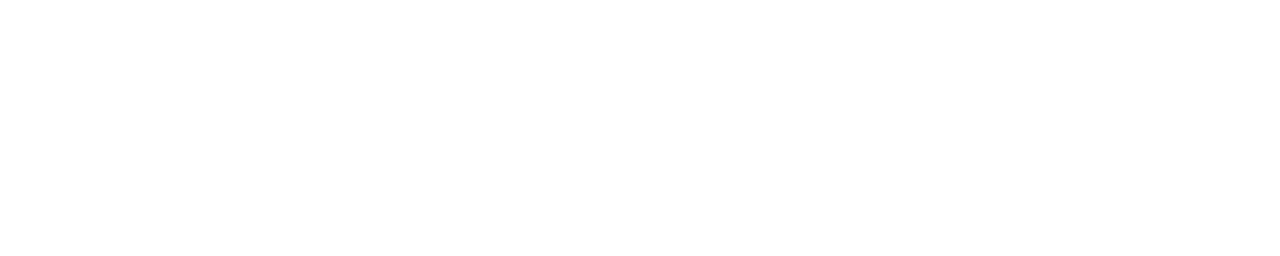
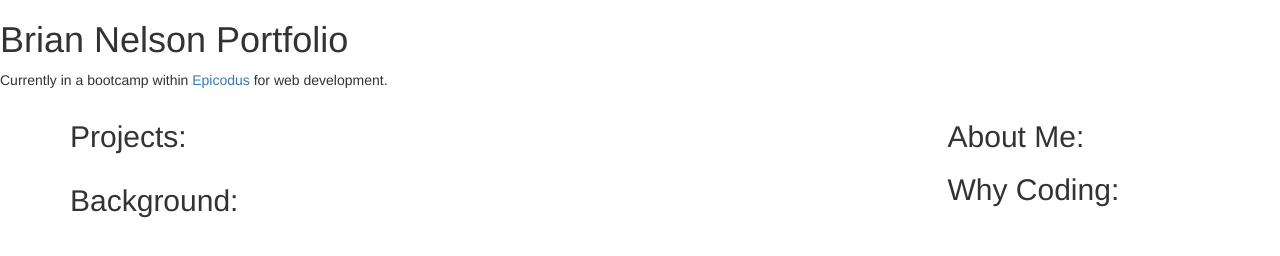
Before and after one commit to nelsonsbrian/portfolio, a plain HTML site: page index.html in a window 1280 px wide. Drawn offline with Linux system fonts and the light colour scheme.

Commit message:
add basic layout of index.html with divs and headings

```diff
--- a/index.html
+++ b/index.html
@@ -6,5 +6,47 @@
     <link href="css/styles.css" rel="stylesheet" type="text/css"
   </head>
   <body>
+
+    <!-- Heading -->
+    <div class="heading">
+      <h1>Brian Nelson Portfolio</h1>
+      <p>Currently in a bootcamp within <a href="https://www.epicodus.com/">Epicodus</a> for web development.</p>
+    </div>
+    <!-- Main Page Columns -->
+    <div class="container">
+      <div class="row">
+          <div class="col-md-9 main_content">
+            <div class="projects">
+              <h2>Projects:</h2>
+              <div class="row project_row">
+                <div class="col-md-3 project_title">
+
+                </div>
+                <div class="col-md-5 project_desc">
+
+                </div>
+                <div class="col-md-2 project_lang">
+
+                </div>
+                <div class="col-md-2 project_link">
+
+                </div>
+              </div>
+            </div>
+            <div class="background">
+              <h2>Background:</h2>
+            </div>
+          </div>
+          <div class="col-md-3 r-sidebar">
+              <div class="about_me">
+                <h2>About Me:</h2>
+              </div>
+              <div class="why_coding">
+                <h2>Why Coding:</h2>
+              </div>
+          </div>
+
+      </div>
+    </div>
   </body>
 </html>
```
